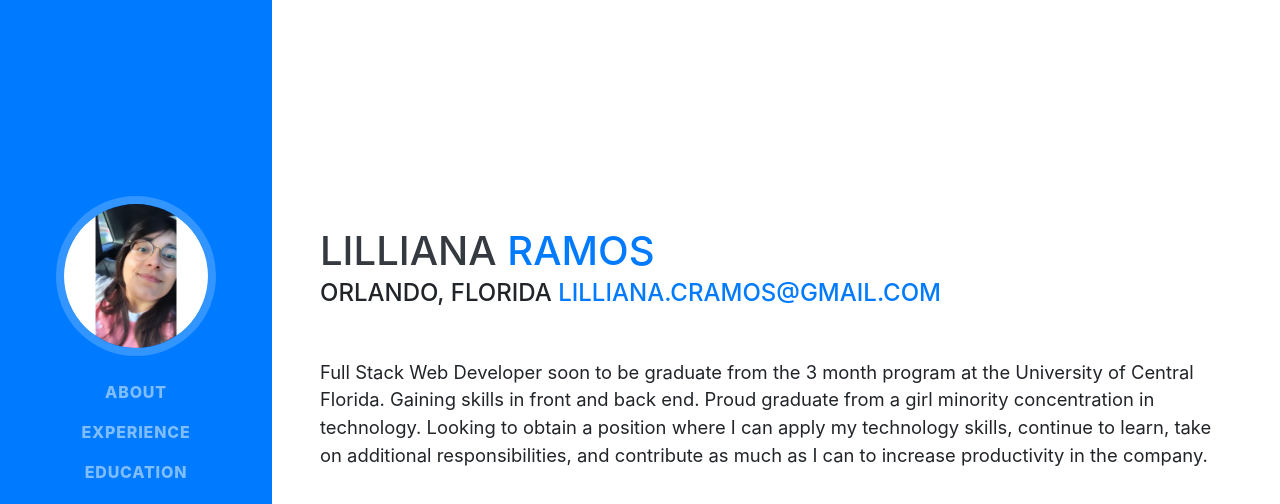
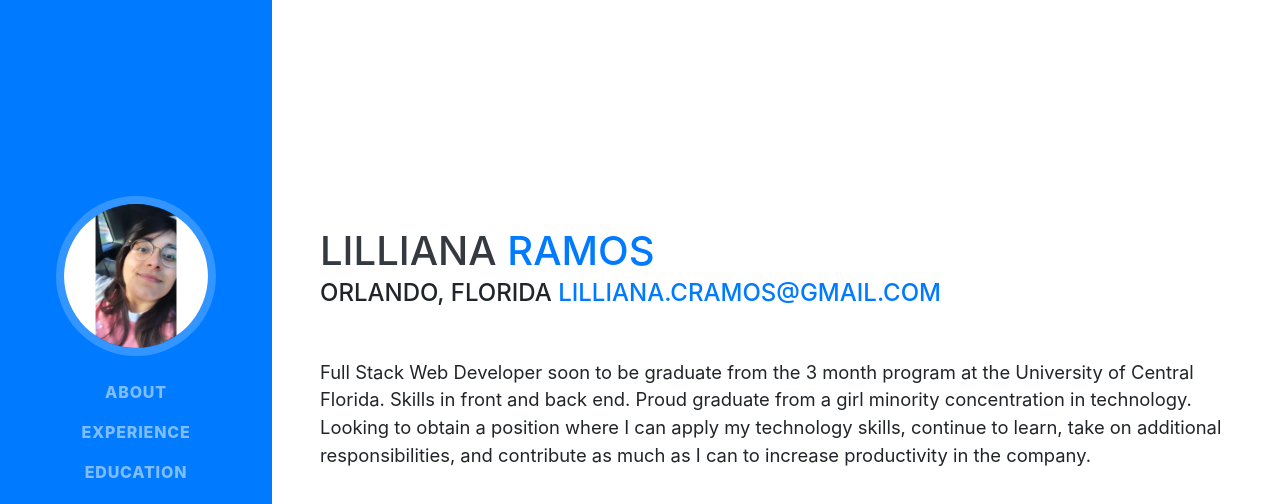
Before and after one commit to lilliana1/resume, a website with bundled scripts: page index.html in a window 1280 px wide. Shown: the top 504 px of the page. Built offline with nearby package versions, Linux system fonts and the light colour scheme; a web font is replaced by a local one.

Commit message:
change about me

```diff
--- a/index.html
+++ b/index.html
@@ -69,7 +69,7 @@
         <div class="subheading mb-5"> Orlando, Florida
           <a href="mailto:lilliana.cramos@gmail.com">lilliana.cramos@gmail.com</a>
         </div>
-        <p class="lead mb-5">Full Stack Web Developer soon to be graduate from the 3 month program at the University of Central Florida. Gaining skills in front and back end. Proud graduate from a girl minority concentration in technology. Looking to obtain a position where I can apply my technology skills, continue to learn, take on additional responsibilities, and contribute as much as I can to increase productivity in the company.
+        <p class="lead mb-5">Full Stack Web Developer soon to be graduate from the 3 month program at the University of Central Florida. Skills in front and back end. Proud graduate from a girl minority concentration in technology. Looking to obtain a position where I can apply my technology skills, continue to learn, take on additional responsibilities, and contribute as much as I can to increase productivity in the company.
         </p>
         <div class="social-icons">
           <a href="https://www.linkedin.com/in/lillianaramos/" target="_blank">
```
